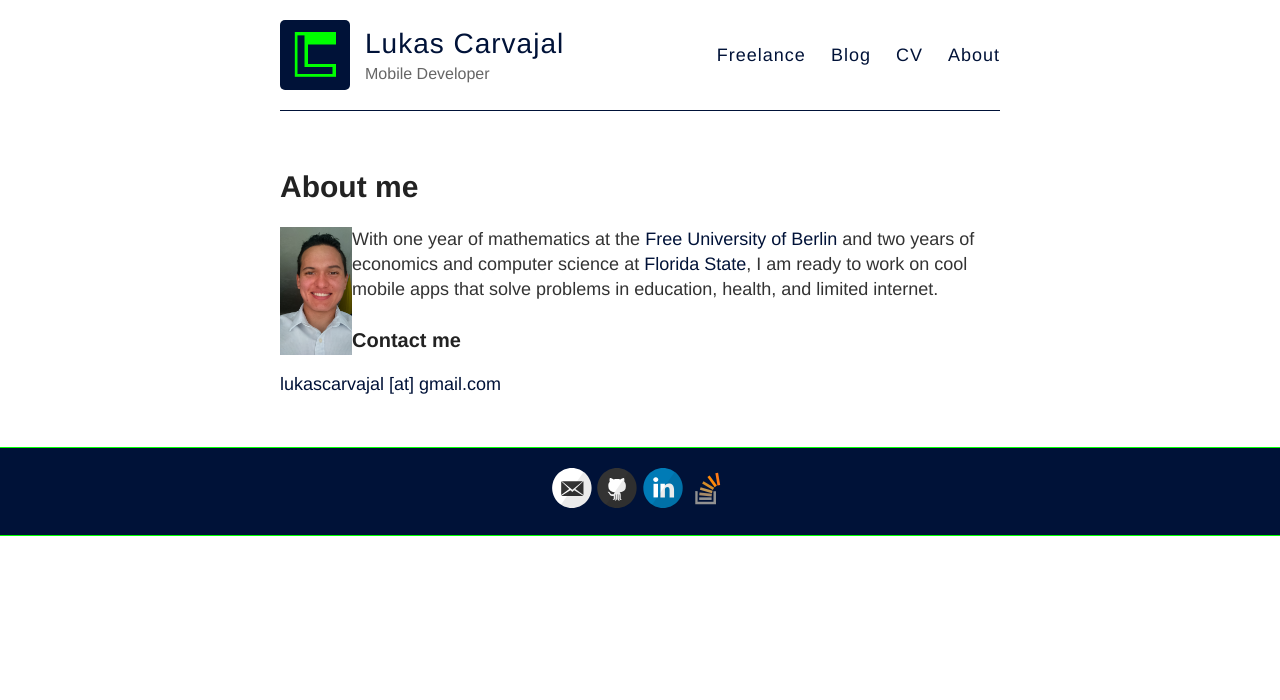
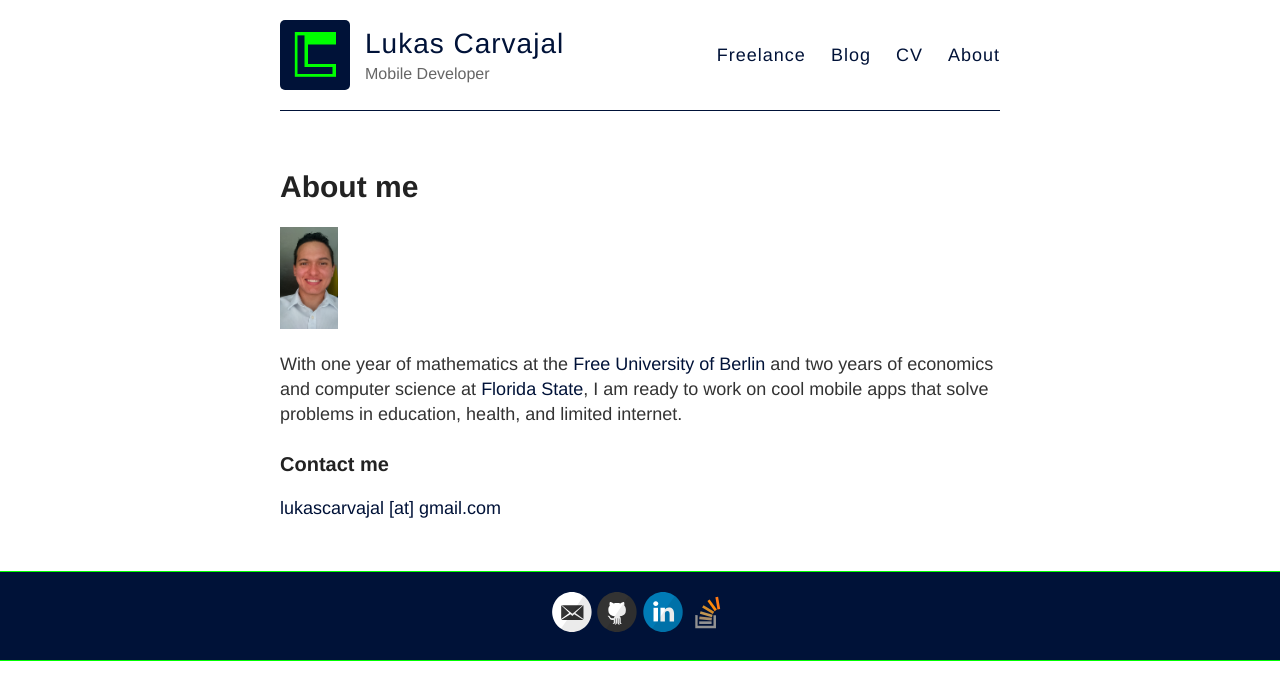
Before and after one commit to Lcarvajal/Lcarvajal.github.io, a Jekyll site: the page built from about.md, in a window 1280 px wide. Shown: the top 700 px of the page. Built offline with Jekyll 4.4.1, drawn with Linux system fonts in a browser that asks for light colours; Markdown is read by kramdown in place of the engine named in the settings.

Commit message:
add photo of me site/images

```diff
--- a/about.md
+++ b/about.md
@@ -4,7 +4,7 @@
 permalink: /about/
 ---
 
-<img class="img-responsive" src="../images/me.jpg" alt="me" style="max-width:10%; float: left;" />
+<img class="img-responsive" src="../images/me.jpg" alt="me" style="width:8%;" />
 
 With one year of mathematics at the <a href="https://en.wikipedia.org/wiki/Free_University_Berlin" target="_blank">Free University of Berlin</a> and two years of economics and computer science at <a href="https://en.wikipedia.org/wiki/Florida_State_University" target="_blank">Florida State</a>, I am ready to work on cool mobile apps that solve problems in education, health, and limited internet.
 
```
